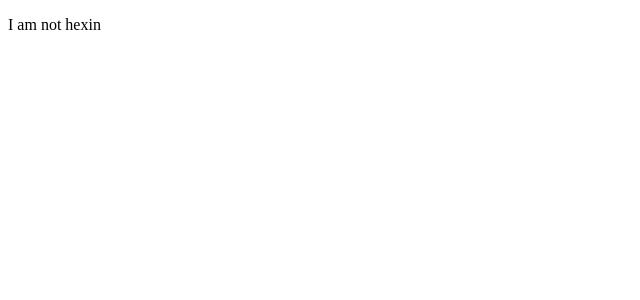
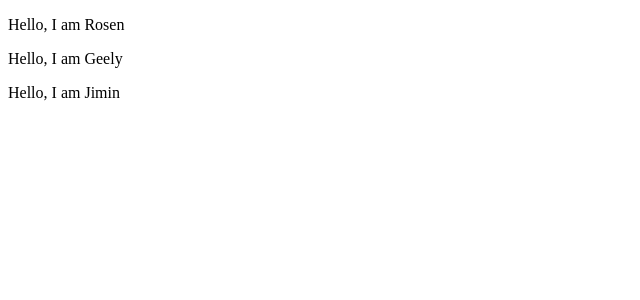
Before and after one commit to LucianoKlein/react-backend-mgmtsystem, a React app: page / in a window 1280 px wide. Shown: the top 300 px of the page, without its empty margins (0-640 px from the left). Built offline with nearby package versions, Linux system fonts and the light colour scheme.

Commit message:
数组循环输出

```diff
--- a/src/app.jsx
+++ b/src/app.jsx
@@ -1,13 +1,14 @@
 import React from 'react';
 import ReactDOM from 'react-dom';
 
-let name = 'hexin';
-let flag = false;
+let names = ['Rosen', 'Geely', 'Jimin'];
 let jsx = (
     <div>
+        {/*数组循环*/}
         {
-            flag ? <p>I am {name}</p> : <p>I am not {name}</p>
+            names.map((name) => <p>Hello, I am {name}</p>)
         }
+
     </div>
 );
 
```
